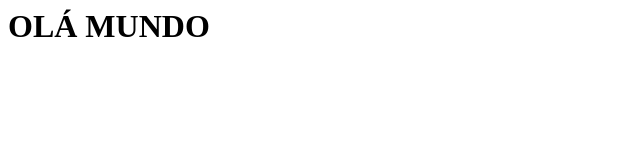
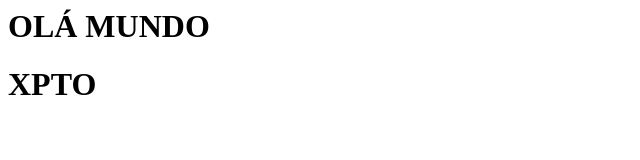
Before and after one commit to nrrodrigues/segundo, a plain HTML site: page index.html in a window 1280 px wide. Shown: the whole page, without its empty margins (0-640 px from the left). Drawn offline with Linux system fonts and the light colour scheme.

Commit message:
updated indexhtml

```diff
--- a/index.html
+++ b/index.html
@@ -1 +1,2 @@
 <h1>OLÁ MUNDO</h1>
+<h1>XPTO</h1>
```
